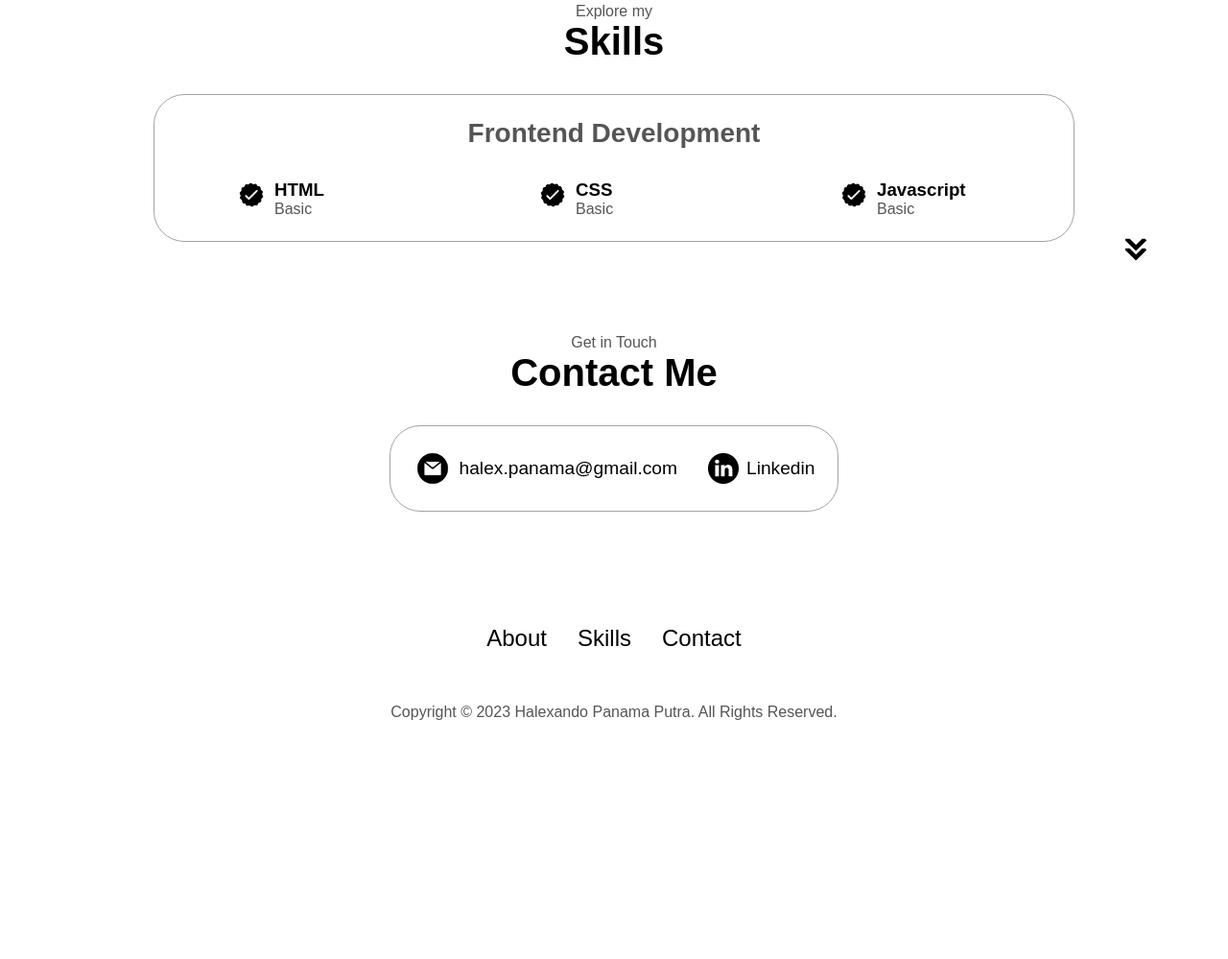
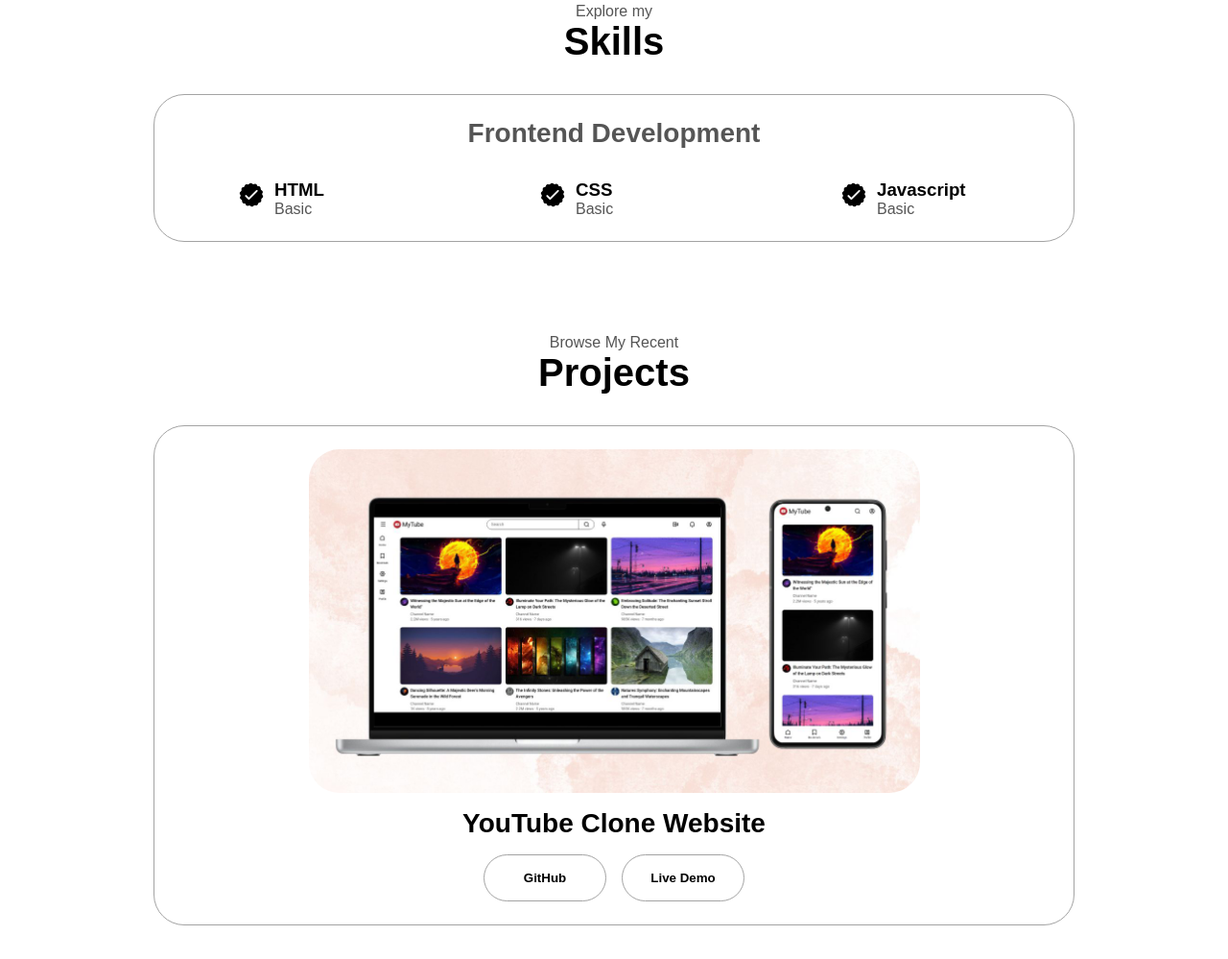
Before and after one commit to halex-panama/halex-panama.github.io, a plain HTML site: page index.html in a window 1280 px wide. Shown: the part 1238-2237 px from the top of the page at 96% size. Before the commit the page ends 1989 px from the top, so only its background shows below. Drawn offline with Linux system fonts and the light colour scheme.

Commit message:
add project youtube

```diff
--- a/index.html
+++ b/index.html
@@ -16,7 +16,7 @@
         <ul class="nav-links">
           <li><a href="#about">About</a></li>
           <li><a href="#skills">Skills</a></li>
-          <!-- <li><a href="#projects">Projects</a></li> -->
+          <li><a href="#projects">Projects</a></li>
           <li><a href="#contact">Contact</a></li>
         </ul>
       </div>
@@ -33,7 +33,7 @@
         <div class="menu-links">
           <li><a href="#about" onclick="toggleMenu()">About</a></li>
           <li><a href="#skills" onclick="toggleMenu()">Skills</a></li>
-          <!-- <li><a href="#projects" onclick="toggleMenu()">Projects</a></li> -->
+          <li><a href="#projects" onclick="toggleMenu()">Projects</a></li>
           <li><a href="#contact" onclick="toggleMenu()">Contact</a></li>
         </div>
       </div>
@@ -83,7 +83,6 @@
           </div>
         </div>
       </div>
-      <img src="assets/arrow.png" alt="Arrow icon" class="icon arrow" onclick="location.href='./#skills'">
     </section>
 
     <section id="skills">
@@ -121,10 +120,9 @@
           </div>
         </div>
       </div>
-      <img src="assets/arrow.png" alt="Arrow icon" class="icon arrow" onclick="location.href='./#projects'">
     </section>
 
-    <!--
+
     <section id="projects">
       <p class="p1">Browse My Recent</p>
       <h1 class="title">Projects</h1>
@@ -132,13 +130,13 @@
         <div class="about-container">
           <div class="details-container color-container">
             <div class="article-container">
-              <img src="assets/projects-1.png" alt="Projects-1" class="projects-img">
+              <img src="assets/projects-1.jpg" alt="Projects-1" class="projects-img">
             </div>
             <h2 class="skills-sub-title projects-title">
-              Project One
+              YouTube Clone Website
             </h2>
             <div class="btn-container">
-              <button class="btn btn-color-2 projects-btn" onclick="location.href='https://github.com/halex-panama/halex-panama.github.io/tree/main/youtube-clone'">
+              <button class="btn btn-color-2 projects-btn" onclick="location.href='https://github.com/halex-panama/youtube-clone'">
                 GitHub
               </button>
               <button class="btn btn-color-2 projects-btn" onclick="location.href='https://halex-panama.github.io/youtube-clone/'">
@@ -148,9 +146,8 @@
           </div>
         </div>
       </div>
-      <img src="assets/arrow.png" alt="Arrow icon" class="icon arrow" onclick="location.href='./#contact'">
     </section>
-    -->
+
 
 
     <section id="contact">
@@ -178,7 +175,7 @@
           <ul class="nav-links">
             <li><a href="#about">About</a></li>
             <li><a href="#skills">Skills</a></li>
-            <!-- <li><a href="#projects">Projects</a></li> -->
+            <li><a href="#projects">Projects</a></li>
             <li><a href="#contact">Contact</a></li>
           </ul>
         </div>
--- a/mediqueries.css
+++ b/mediqueries.css
@@ -89,6 +89,11 @@
     width: auto;
     height: 46vw;
   }
+  .projects-img {
+    border-radius: 2rem;
+    width: 100%;
+    height: 100%;
+  }
   .p2 {
     font-size: 1.25rem;
   }
--- a/style.css
+++ b/style.css
@@ -276,12 +276,6 @@ section {
   text-align: justify;
 }
 
-.arrow {
-  position: absolute;
-  right: -5rem;
-  bottom: 2.5rem;
-}
-
 .details-container {
   padding: 1.5rem;
   flex: 1;
@@ -343,8 +337,8 @@ article .icon {
 
 .projects-img {
   border-radius: 2rem;
-  width: 50%;
-  height: 50%;
+  width: 70%;
+  height: 70%;
 }
 
 .projects-title {
```
Also changed, not shown: assets/projects-1.jpg (added), assets/projects-1.png (deleted).
